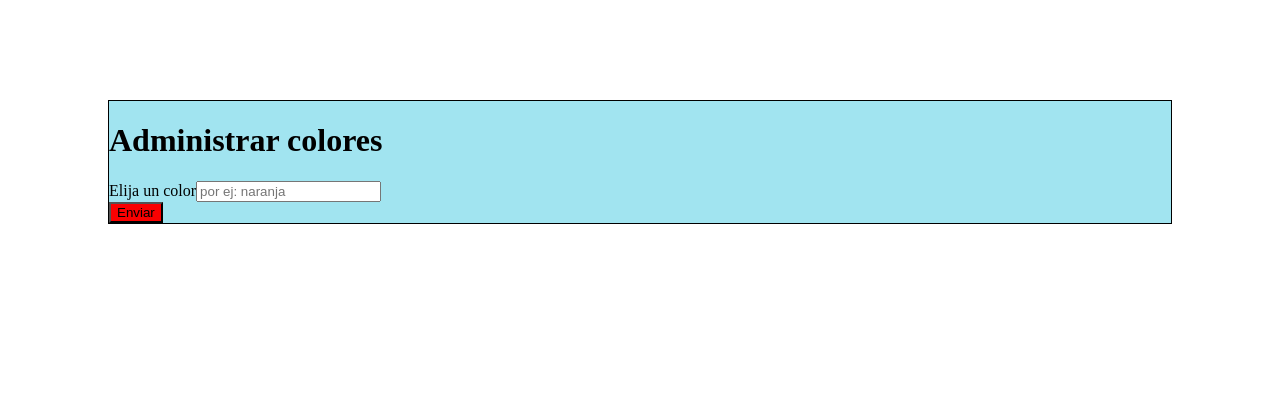
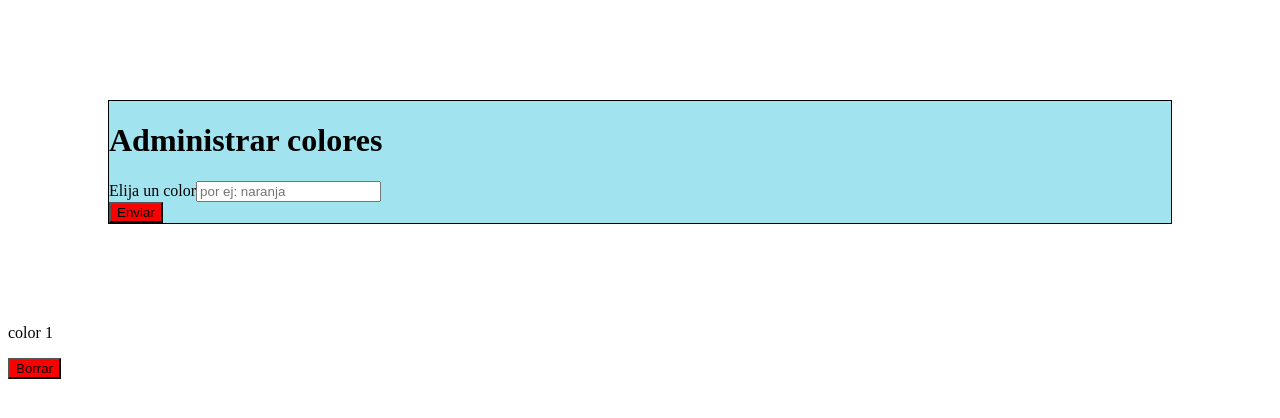
Before and after one commit to NicolasGalia/ejercicio-6-React, a React (Create React App) app: page / in a window 1280 px wide. Shown: the top 418 px of the page. Built offline with nearby package versions, Linux system fonts and the light colour scheme.

Commit message:
agregamos logica

```diff
--- a/src/App.jsx
+++ b/src/App.jsx
@@ -1,10 +1,13 @@
 import AdminColores from "./components/AdminColores";
 import "./app.css"
+import Colores from "./components/Colores";
 
 function App() {
   return (
     <>
-    <AdminColores></AdminColores>
+    <AdminColores>
+    </AdminColores>
+    <Colores></Colores>
     </>
   );
 }
--- a/src/components/AdminColores.jsx
+++ b/src/components/AdminColores.jsx
@@ -1,16 +1,26 @@
-import React from 'react';
+import React, { useState, useEffect} from 'react';
 import Button from 'react-bootstrap/Button';
 import Form from 'react-bootstrap/Form';
 
 
 const AdminColores = () => {
+  //aqui va la logica
+const storageColores = JSON.parse(localStorage.getItem('Colores')) || {};
+
+const [color, setColor] = useState("");
+const [arrayColor, setArrayColor] = useState(storageColores);
+
+useEffect(() => {
+  localStorage.setItem("Colores", JSON.stringify(arrayColor));
+}, [arrayColor]);
+
     return (
    <div className="contenedor">
   <Form >
     <h1>Administrar colores</h1>
       <Form.Group >
         <Form.Label>Elija un color</Form.Label>
-        <Form.Control type="text" placeholder="por ej: naranja" />
+        <Form.Control type="text" placeholder="por ej: naranja" onChange={(e)=> console.log(e.target.value)}/>
      </Form.Group>
       <Button variant="primary" type="submit" className="btn">
         Enviar
--- /dev/null
+++ b/src/components/Colores.jsx
@@ -0,0 +1,21 @@
+import React from 'react';
+import Button from 'react-bootstrap/Button';
+import Card from 'react-bootstrap/Card';
+
+
+const Colores = (props) => {
+    return (
+        <div>
+    <Card>
+      <Card.Body >
+        <Card.Title>color 1</Card.Title>
+        <Card.Text>
+        </Card.Text>
+        <Button variant="primary">Borrar</Button>
+      </Card.Body>
+    </Card>
+        </div>
+    );
+};
+
+export default Colores;
```
